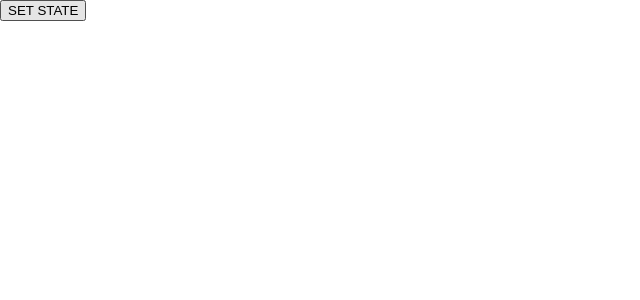
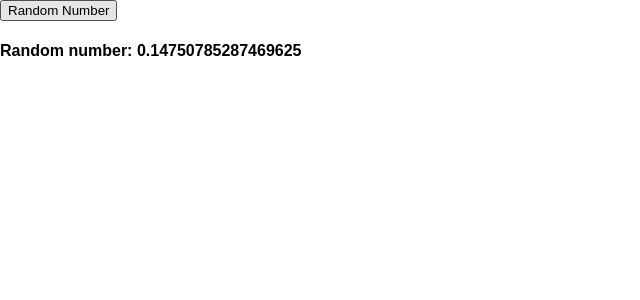
Before and after one commit to shablcuShaluRai/React-Tutorial, a React (Create React App) app: page / in a window 1280 px wide. Shown: the top 300 px of the page, without its empty margins (0-640 px from the left). Built offline with nearby package versions, Linux system fonts and the light colour scheme.

Commit message:
use of forceUpdate()

```diff
--- a/src/App.js
+++ b/src/App.js
@@ -2,30 +2,24 @@ import React, { Component } from 'react';
 
 import './App.css';
 
+//Sometimes we want to update the component manually. we can achieve this by using forceUpdate() method.
+class App extends Component {
+  //The bind() method creates a new function that, when called, has its this keyword set to the provided value,
+  // with a given sequence of arguments preceding any provided when the new function is called.
+forceUpdateHandler = this.forceUpdateHandler.bind(this);
 
-class App extends Component {
-  // For data that is going to change, we have to use state.
-state = {
-  data:[]
-}
-setStateHandler = this.setStateHandler.bind(this);
-// it is function, which called on  onClick event.
-setStateHandler(){
-  var item = "Shalu..."
-  var marray = this.state.data;
-  //The push() method adds new items to the end of an array, and returns the new length.
-  //it adds the data in  array .
-  marray.push(item);
-  //it updates the state of data.
-  //here, data contains the new length of the marray
-  this.setState({data:marray })
+
+forceUpdateHandler(){
+  // By default, when our component's state or props change, our component will re-render.
+  // If our render() method depends on some other data, we can tell React that the component needs re-rendering by calling forceUpdate().
+  this.forceUpdate();// it depends on hte Math.random().
 }
 
 render(){
   return(
     <div>
-    <button onClick = {this.setStateHandler}>SET STATE</button>
-    <h4>{this.state.data}</h4>
+    <button onClick = {this.forceUpdateHandler}>Random Number</button>
+     <h4>Random number: {Math.random()}</h4>
     </div>
   );
    }
```
